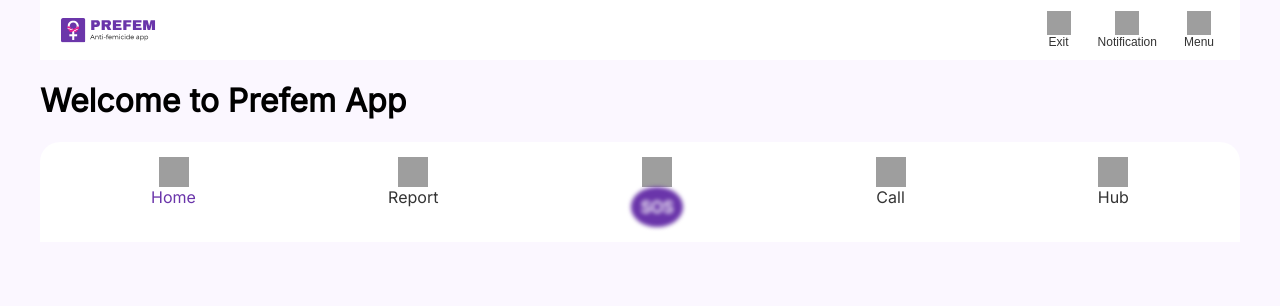
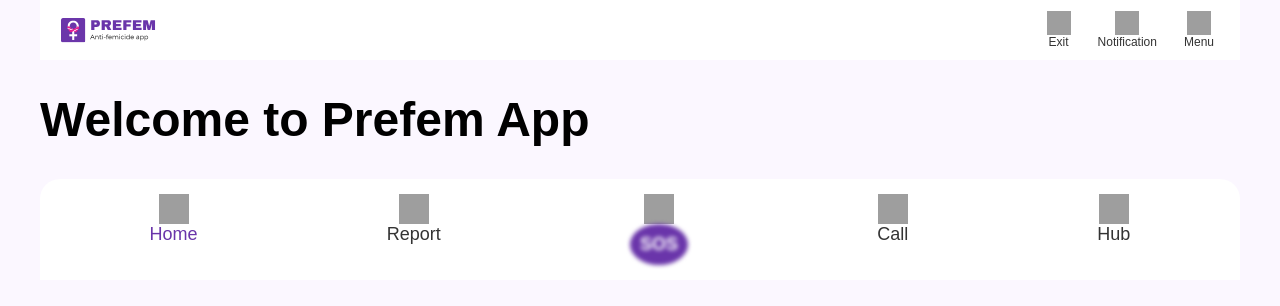
Before and after one commit to itsgbemi/prefem, a React (Create React App) app: page / in a window 1280 px wide. Shown: the top 306 px of the page. Built offline with nearby package versions, Linux system fonts and the light colour scheme; grey boxes are pictures that could not be loaded; the HTML template or start-up script is replaced by a standard one.

Commit message:
Update global.css

```diff
--- a/src/styles/global.css
+++ b/src/styles/global.css
@@ -1,8 +1,25 @@
 body {
-    font-family: 'Inter', sans-serif;
-    background-color: #fbf7ff;
-    margin: 0;
-    padding: 0;
-    max-width: 1200px;
-    margin: auto;
+  font-family: 'Montserrat', sans-serif;
+  background-color: #fbf7ff;
+  margin: 0;
+  padding: 0;
+  max-width: 1200px;
+  margin: auto;
 }
+
+/* Responsive text sizing for headings and paragraphs */
+h1 {
+  font-size: clamp(2rem, 4vw, 3rem);
+}
+h2 {
+  font-size: clamp(1.5rem, 3vw, 2.5rem);
+}
+h3 {
+  font-size: clamp(1.25rem, 2.5vw, 2rem);
+}
+h4 {
+  font-size: clamp(1rem, 2vw, 1.5rem);
+}
+p, span, a {
+  font-size: clamp(0.875rem, 2vw, 1.125rem);
+}
```
